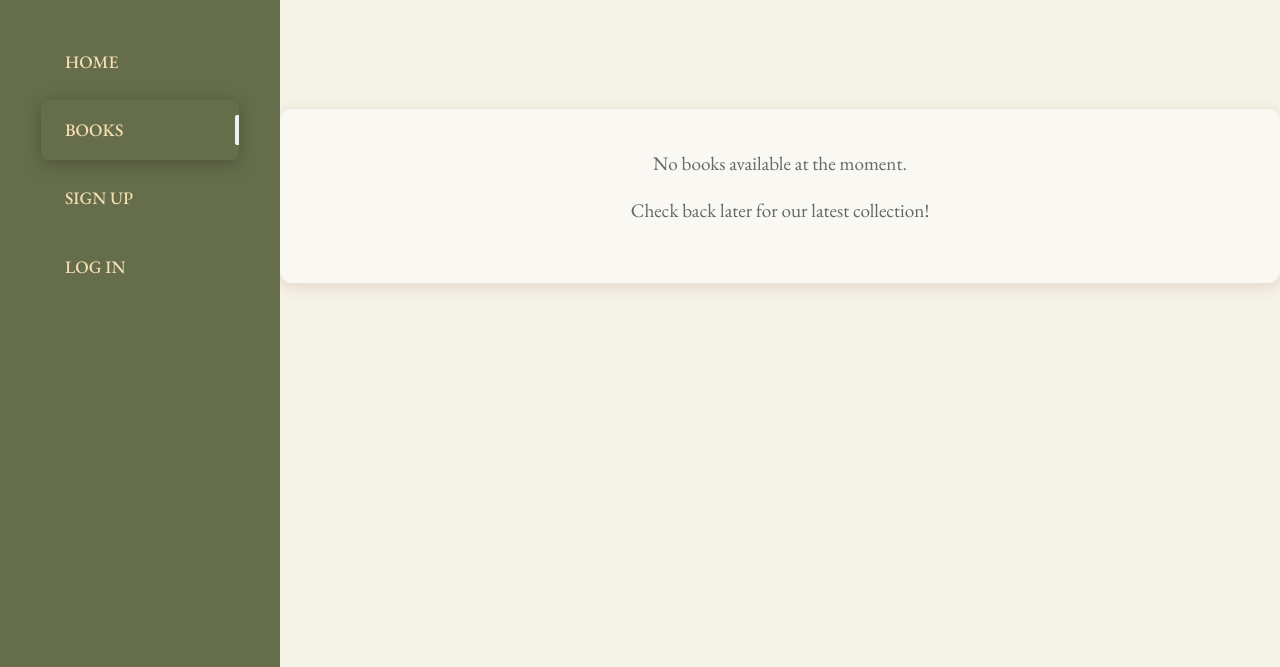
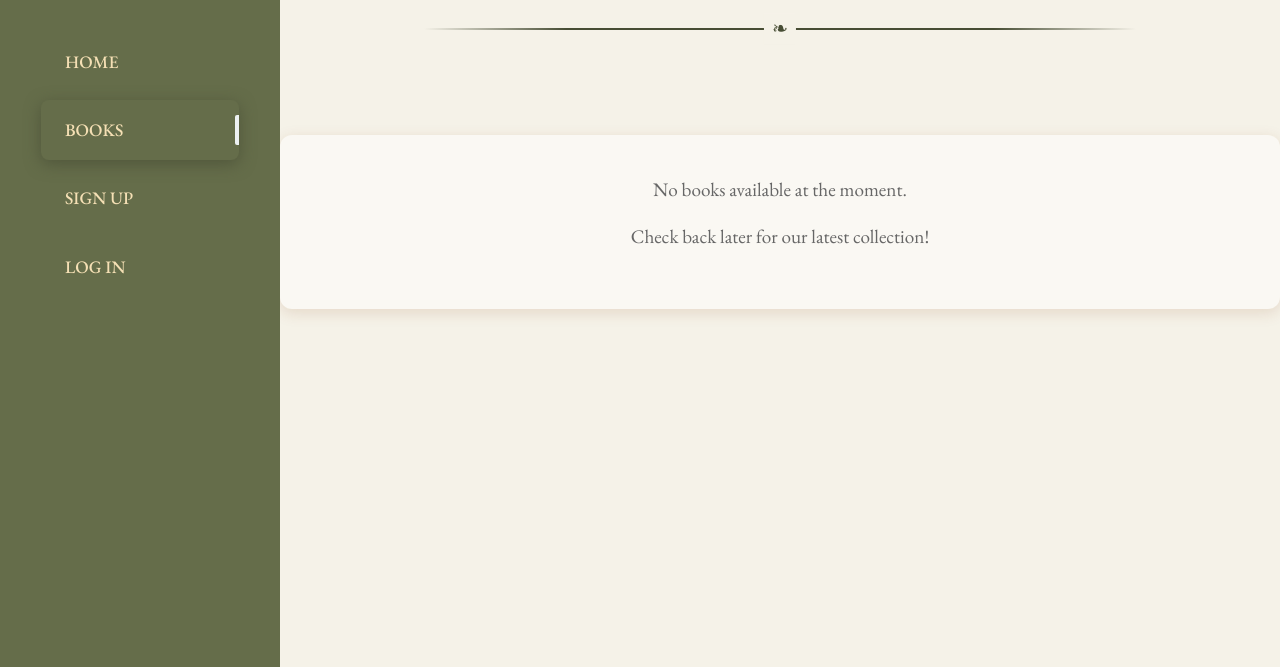
Before and after one commit to GurpritK/InkAndRead, a Django app: page /books/ in a window 1280 px wide. Shown: the part 132-799 px from the top of the page. Run offline with Django 4.2, Linux system fonts and the light colour scheme; data that the repository does not hold is empty; some libraries are stand-ins or nearby versions; some web fonts are replaced.

Commit message:
Add decorative lines for headers, and better spacing for smaller screens

```diff
--- a/books/templates/books/book_detail.html
+++ b/books/templates/books/book_detail.html
@@ -34,6 +34,7 @@
         <div class="container">
             <h1 class="books-collection">Book details</h1>
             <p class="profile-subtitle">Learn more about this book here {{ user.get_full_name|default:user.username|capfirst }}!</p>
+            <div class="decorative-line"></div>
         </div>
     </header>
 
@@ -119,7 +120,7 @@
 
             <!-- Rating and Review Forms in Horizontal Layout -->
             {% if user.is_authenticated %}
-                <section class="row g-4 mt-4">
+                <section class="row g-4 mt-4 mb-5">
                     <!-- Rating Form Column -->
                     <div class="col-md-6 content-padding-left">
                         <h2 class="section-title">
@@ -208,7 +209,7 @@
                     </div>
                 </section>
             {% else %}
-                <section class="mt-4">
+                <section class="mt-4 mb-5">
                     <div class="alert alert-warning">
                         <strong>Please <a href="{% url 'account_login' %}">log in</a> to rate and review this book.</strong>
                     </div>
--- a/books/templates/books/books.html
+++ b/books/templates/books/books.html
@@ -7,6 +7,7 @@
         <div class="container">
             <h1 class="books-collection">Our Book Collection</h1>
             <p class="profile-subtitle">Browse the book collection here {{ user.get_full_name|default:user.username|capfirst }}!</p>
+            <div class="decorative-line"></div>
         </div>
     </header>
 
--- a/static/css/style.css
+++ b/static/css/style.css
@@ -779,6 +779,26 @@ p {
     font-size: 1.2rem;
     opacity: 0.9;
     margin-bottom: 0;
+}
+
+.decorative-line {
+    width: 75%;
+    height: 2px;
+    margin: var(--spacing-lg) auto 0;
+    background: linear-gradient(to right, transparent, var(--color-sidebar-dark) 20%, var(--color-sidebar-dark) 80%, transparent);
+    position: relative;
+}
+
+.decorative-line::before {
+    content: '❧';
+    position: absolute;
+    left: 50%;
+    top: 50%;
+    transform: translate(-50%, -50%);
+    background: var(--color-background);
+    color: var(--color-sidebar-dark);
+    font-size: 1.2rem;
+    padding: 0 var(--spacing-sm);
 }
 
 .profile-stats {
--- a/user_profiles/templates/user_profiles/profile.html
+++ b/user_profiles/templates/user_profiles/profile.html
@@ -9,6 +9,7 @@
         <div class="container">
             <h1 class="profile-title">My Profile</h1>
             <p class="profile-subtitle">Welcome to your profile {{ user.get_full_name|default:user.username|capfirst }}!</p>
+            <div class="decorative-line"></div>
         </div>
     </header>
 
```
